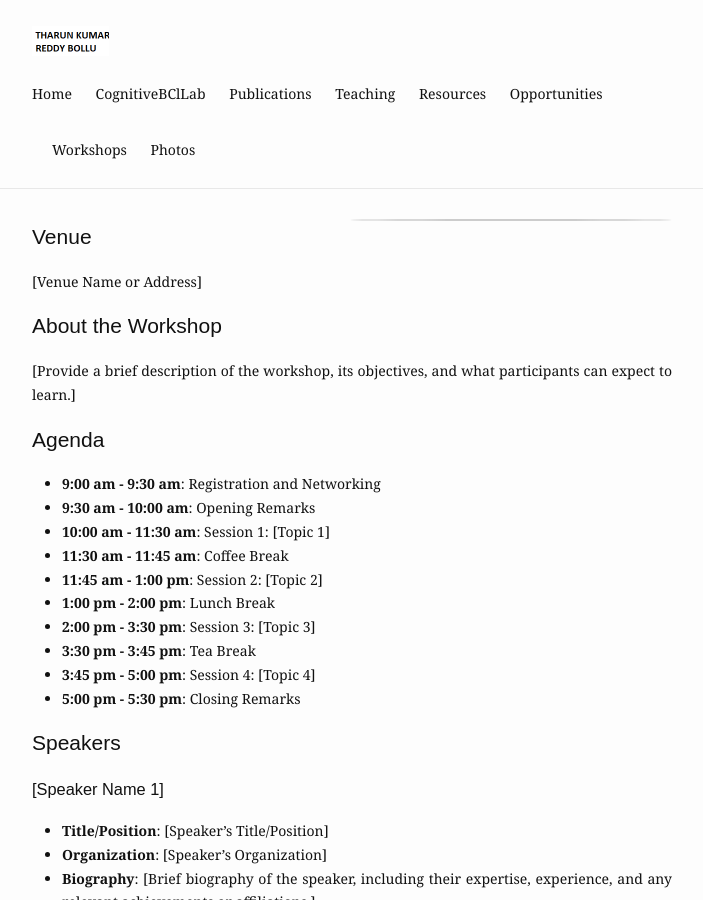
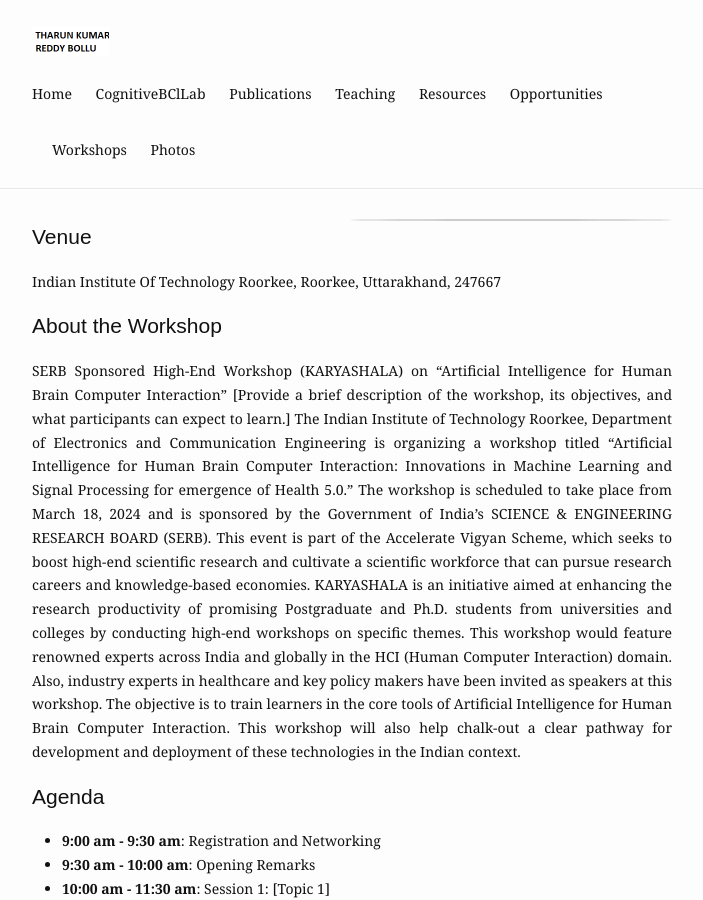
Before and after one commit to tharuniitk/tharuniitk.github.io, a Jekyll site: the page built from workshops.md, in a window 1280 px wide and 900 px high. Shown: the whole window, without its empty margins (288-991 px from the left). Built offline with Jekyll 4.4.1, drawn with Linux system fonts in a browser that asks for light colours.

Commit message:
Update workshops.md

```diff
--- a/workshops.md
+++ b/workshops.md
@@ -6,10 +6,12 @@ slug: /workshops
 
 
 ## Venue
-[Venue Name or Address]
+Indian Institute Of Technology Roorkee, Roorkee, Uttarakhand, 247667
 
 ## About the Workshop
+SERB Sponsored High-End Workshop (KARYASHALA) on "Artificial Intelligence for Human Brain Computer Interaction"
 [Provide a brief description of the workshop, its objectives, and what participants can expect to learn.]
+The Indian Institute of Technology Roorkee, Department of Electronics and Communication Engineering is organizing a workshop titled "Artificial Intelligence for Human Brain Computer Interaction: Innovations in Machine Learning and Signal Processing for emergence of Health 5.0." The workshop is scheduled to take place from March 18, 2024 and is sponsored by the Government of India's SCIENCE & ENGINEERING RESEARCH BOARD (SERB). This event is part of the Accelerate Vigyan Scheme, which seeks to boost high-end scientific research and cultivate a scientific workforce that can pursue research careers and knowledge-based economies. KARYASHALA is an initiative aimed at enhancing the research productivity of promising Postgraduate and Ph.D. students from universities and colleges by conducting high-end workshops on specific themes. This workshop would feature renowned experts across India and globally in the HCI (Human Computer Interaction) domain. Also, industry experts in healthcare and key policy makers have been invited as speakers at this workshop. The objective is to train learners in the core tools of Artificial Intelligence for Human Brain Computer Interaction. This workshop will also help chalk-out a clear pathway for development and deployment of these technologies in the Indian context.
 
 ## Agenda
 - **9:00 am - 9:30 am**: Registration and Networking
```
